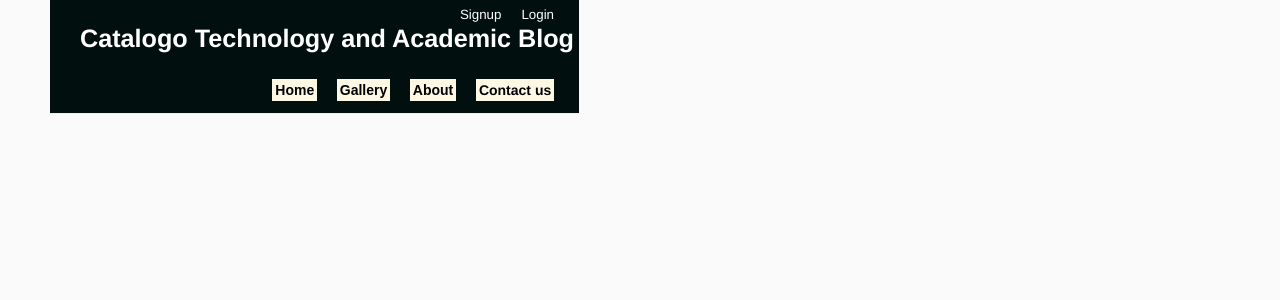
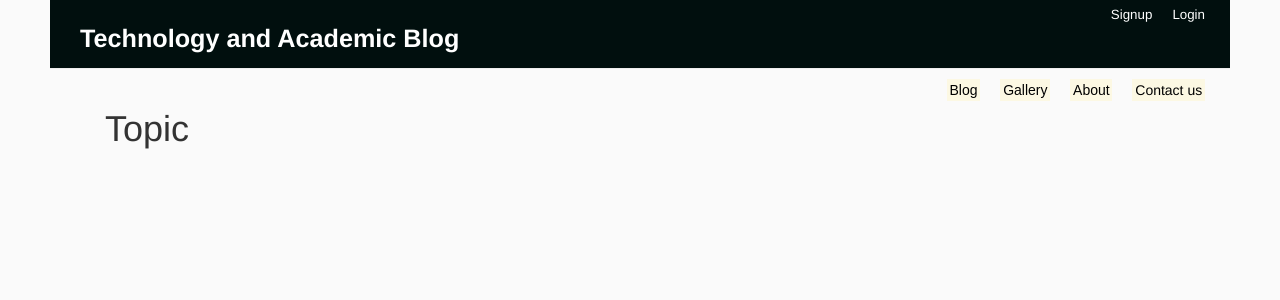
Before and after one commit to alistairich/my-first-blog, a Django app: page / in a window 1280 px wide. Shown: the top 300 px of the page. Run offline with Django 3.2, Linux system fonts and the light colour scheme; data that the repository does not hold is empty; some libraries are stand-ins or nearby versions.

Commit message:
Modified editor.

```diff
--- a/blog/models.py
+++ b/blog/models.py
@@ -5,8 +5,9 @@ from ckeditor_uploader.fields import RichTextUploadingField
 class Post(models.Model):
     published_date = models.DateTimeField(blank=True, null=True)
     created_date = models.DateTimeField(default=timezone.now)
-    text = RichTextUploadingField('texts')
+    #text = models.TextField('texts')
     title = models.CharField(max_length=200)
+    text = RichTextUploadingField()
     author = models.ForeignKey('auth.User')
 
     def publish(self):
--- a/blog/static/css/blog.css
+++ b/blog/static/css/blog.css
@@ -1,6 +1,5 @@
 h1 a{
 	color: #ffffff;
-	font-weight: bold;
 }
 
 body {
@@ -9,7 +8,6 @@ body {
 }
 
 .page-header{
-	position: fixed;
 	background-color: #010F0E;
 	margin-top: 0;
 	padding: 5px 5px 5px 30px;
@@ -17,7 +15,6 @@ body {
 
 .page-header h1, .
 page-header h1 a, .page-header h1 a:visited, .page-header h1 a: active {
-	position: fixed;
 	color: #ffffff;
 	font-size: 20pt;
 	text-decoration: none;
@@ -33,7 +30,7 @@ page-header h1 a, .page-header h1 a:visited, .page-header h1 a: active {
 }
 
 .save{
-	float: left;
+	float: right;
 }
 .post-form textarea, .post-form input {
 	width: 100%;
--- a/blog/templates/blog/base.html
+++ b/blog/templates/blog/base.html
@@ -17,11 +17,11 @@
                 <a href="{% url 'login' %}" class="top-menu">Login</a>
                 <a href="{% url 'signup' %}" class="top-menu">Signup</a>
             {% endif %}
-            <h1 style="color: rgb(250, 250, 250);font-size: 180%; font-weight: bold;"><a href=""> Catalogo Technology and Academic Blog </a></h1>
-            <h1 style="text-align: left; font-size: 100%; font-weight: arial; color: #027376" class="top-menu"><a href=""><mark> Contact us </mark></a></h1>
-            <h1 style="text-align: left; font-size: 100%; font-family: arial;" class="top-menu"><a href=""><mark> About </mark></a></h1>
-            <h1 style="text-align: left; font-size: 100%; font-family: arial;" class="top-menu"><a href=""><mark> Gallery </mark></a></h1>
-            <h1 style="text-align: left; font-size: 100%; font-family: arial;" class="top-menu"><a href="/"><mark> Home </mark></a></h1>
+            <h1 style="color: rgb(250, 250, 250);font-size: 180%; font-weight: bold;"><a href=""> Technology and Academic Blog </a></h1>
+            <h1 style="text-align: right; font-size: 100%; font-weight: arial; color: #027376" class="top-menu"><a href=""><mark> Contact us </mark></a></h1>
+            <h1 style="text-align: right; font-size: 100%; font-family: arial;" class="top-menu"><a href=""><mark> About </mark></a></h1>
+            <h1 style="text-align: right; font-size: 100%; font-family: arial;" class="top-menu"><a href=""><mark> Gallery </mark></a></h1>
+            <h1 style="text-align: right; font-size: 100%; font-family: arial;" class="top-menu"><a href="/"><mark> Blog </mark></a></h1>
         </div>
         <div class="content container">
             <div class="row">
--- a/blog/templates/blog/post_detail.html
+++ b/blog/templates/blog/post_detail.html
@@ -14,7 +14,7 @@
             <a class="btn btn-default" href="{% url 'post_remove' pk=post.pk %}"><span class="glyphicon glyphicon-remove"; title="Delete"></span></a>
         {% endif %}
         <h1  style="font-family: arial"><hr>{{ post.title }}<hr></h1>
-        <p>{{ post.text|linebreaksbr }}</p>
+        <p>{{ post.text|safe }}</p>
     </div>
     <hr>
     <a class="btn btn-default" href="{% url 'add_comment_to_post' pk=post.pk %}">Add comment</a>
--- a/blog/templates/blog/post_list.html
+++ b/blog/templates/blog/post_list.html
@@ -2,14 +2,15 @@
 
 
 {% block content %}
+    <h1> Topic </h1>
     {% for post in posts %}
         <div class="post">
             <div class="date">
                 <hr>{{ post.published_date }}</hr>
             </div>
-            <h1 style="font-family: arial"><a href="{% url 'post_detail' pk=post.pk %}">{{ post.title }}</a></h1>
-            <p>{{ post.text|linebreaksbr }}</p>
-            <a href="{% url 'post_detail' pk=post.pk %}">Comments: {{ post.approved_comments.count }}</a>
+            <h1><a href="{% url 'post_detail' pk=post.pk %}">{{ post.title }}</a></h1>
+            <!--<p>{{ post.text|safe }}</p>-->
+            <!--<a href="{% url 'post_detail' pk=post.pk %}">Comments: {{ post.approved_comments.count }}</a>-->
         </div>
     {% endfor %}
 {% endblock content %}
```
Also changed, not shown: mysite/settings.py (+4 -6 lines).
